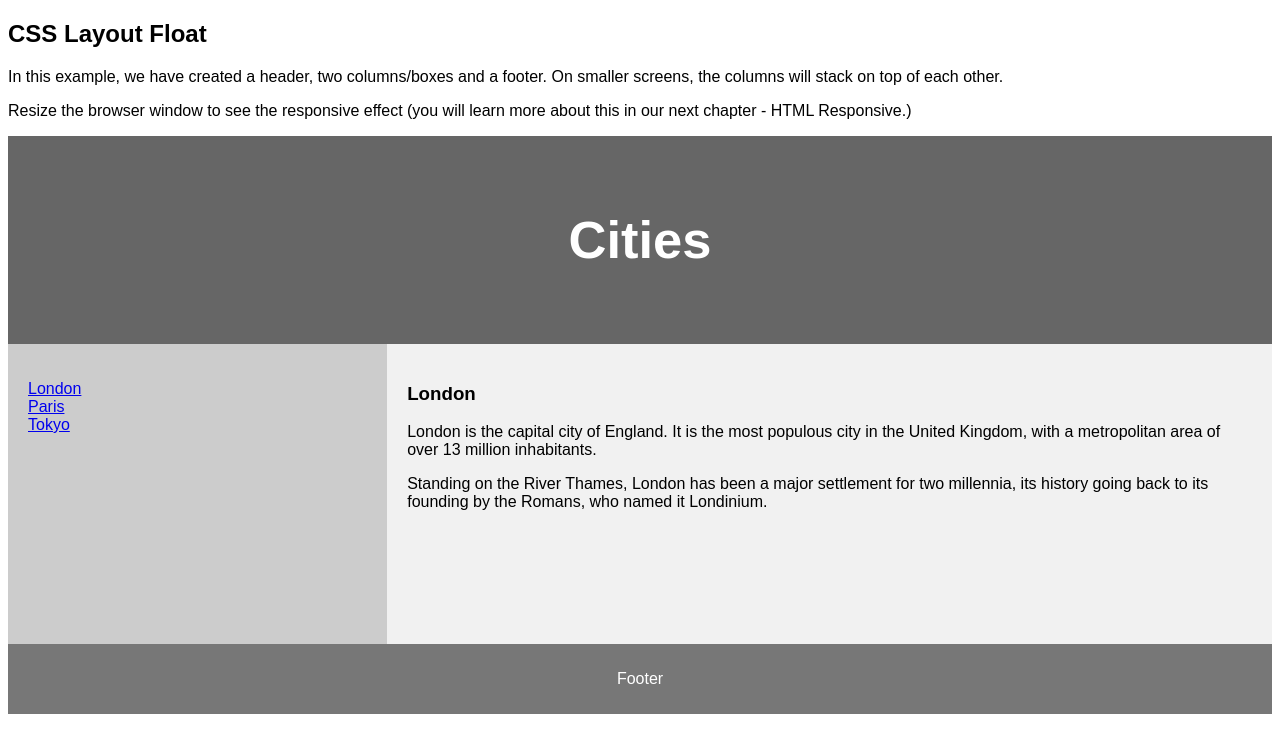
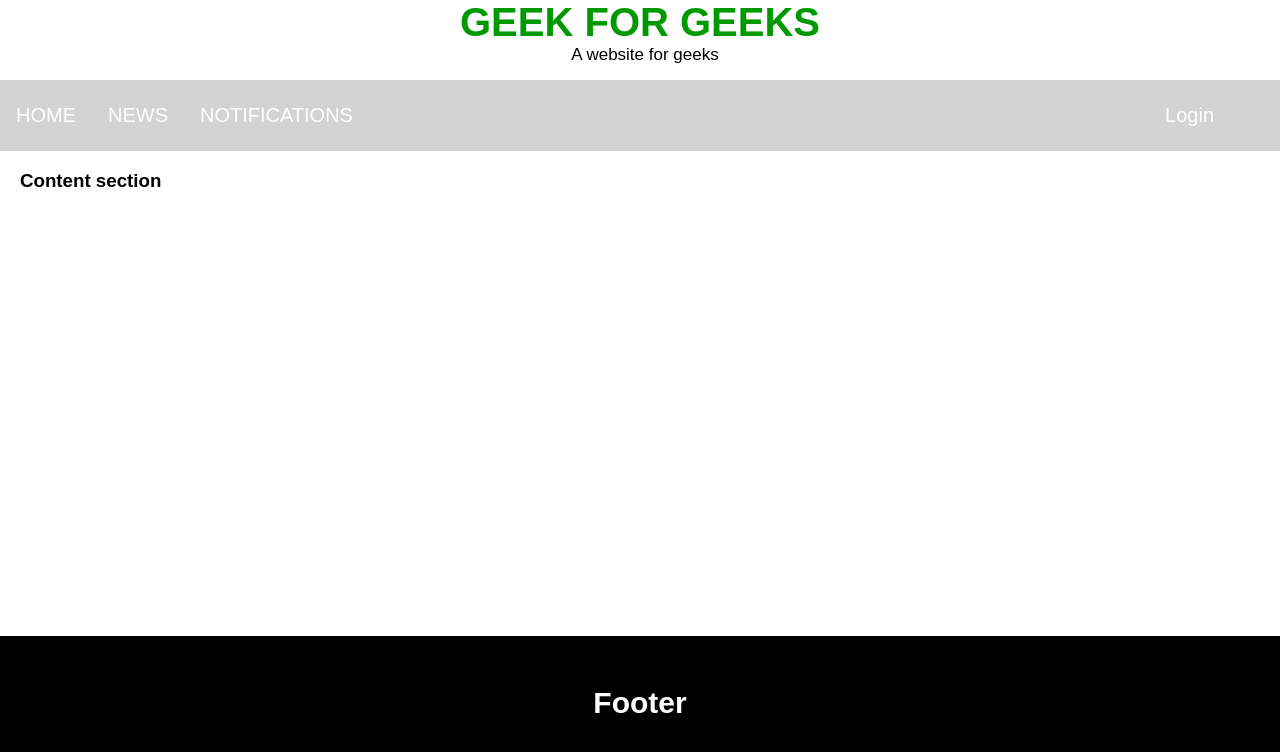
Before and after one commit to Prem192002/webtest, a plain HTML site: page index.html in a window 1280 px wide. Drawn offline with Linux system fonts and the light colour scheme.

Commit message:
first basic template design

```diff
--- a/index.html
+++ b/index.html
@@ -3,34 +3,36 @@
 <head>
   <title>CSS Template</title>
   <meta charset="utf-8">
-  <meta name="viewport" content="width=device-width, initial-scale=1">
+  <meta name="viewport" content="width=device-width, initial-scale=1.0">
   <link rel="stylesheet" type="text/css" href="style.css">
 </head>
 <body>
 
-<h2>CSS Layout Float</h2>
-<p>In this example, we have created a header, two columns/boxes and a footer. On smaller screens, the columns will stack on top of each other.</p>
-<p>Resize the browser window to see the responsive effect (you will learn more about this in our next chapter - HTML Responsive.)</p>
-
-<header>
-  <h2>Cities</h2>
+<header class="header-tag">
+  <div id="header1">
+    GEEK FOR GEEKS
+  </div>
+  <div id="header2">
+    A website for geeks
+  </div>
 </header>
 
-<section>
-  <nav>
-    <ul>
-      <li><a href="#">London</a></li>
-      <li><a href="#">Paris</a></li>
-      <li><a href="#">Tokyo</a></li>
-    </ul>
-  </nav>
+<nav class="menu">
+  <div id="pages-div">
+    <a href="#home">HOME</a>
+    <a href="#news">NEWS</a>
+    <a href="#notification">NOTIFICATIONS</a>
+  </div>
+  <div id="login-div">
+    <a href="login.html"> Login</a>
+  </div>
+</nav>
 
-  <article>
-    <h1>London</h1>
-    <p>London is the capital city of England. It is the most populous city in the  United Kingdom, with a metropolitan area of over 13 million inhabitants.</p>
-    <p>Standing on the River Thames, London has been a major settlement for two millennia, its history going back to its founding by the Romans, who named it Londinium.</p>
-  </article>
-</section>
+<main class="body_sec">
+  <section id="Content">
+      <h3>Content section</h3>
+  </section>
+</main>
 
 <footer>
   <p>Footer</p>
--- a/style.css
+++ b/style.css
@@ -1,4 +1,4 @@
-* {
+*{
     box-sizing: border-box;
   }
 
@@ -6,57 +6,63 @@
   font-family: Arial, Helvetica, sans-serif;
 }
 
-  /* Style the header */
-  header {
-    background-color: #666;
-    padding: 30px;
+#header1{
   text-align: center;
-    font-size: 35px;
-    color: white;
+  font-size: 40px;
+  color: #009900;
+  font-weight: bold;
 }
 
-  /* Create two columns/boxes that floats next to each other */
-  nav {
-    float: left;
-    width: 30%;
-    height: 300px; /* only for demonstration, should be removed */
-    background: #ccc;
-    padding: 20px;
+#header2{
+  text-align: center;
+  font-size: 17px;
+  margin-left: 10px;
+  margin-bottom: 15px;
 }
 
-  /* Style the list inside the menu */
-  nav ul {
-    list-style-type: none;
-    padding: 0;
+body{
+  margin: 0 auto;
+  background-position: center;
+  background-size: contain;
+}
+.menu{
+  position:relative;
+  top: 0;
+  background-color: lightgrey;
+  padding: 10px 0px 10px 0px;
+  color: white;
+  margin: 0 auto;
+  overflow: hidden;
 }
 
-  article {
+.menu a{
   float: left;
-    padding: 20px;
-    width: 70%;
-    background-color: #f1f1f1;
-    height: 300px; /* only for demonstration, should be removed */
+  color: white;
+  text-align: center;
+  padding: 14px 16px;
+  text-decoration: none;
+  font-size: 20px;
 }
 
-  /* Clear floats after the columns */
-  section::after {
-    content: "";
-    display: table;
-    clear: both;
+#login-div{
+  right:auto;
+  float: right;
+  margin-right: 50px;
 }
 
-  /* Style the footer */
-  footer {
-    background-color: #777;
-    padding: 10px;
+footer{
+  width: 100%;
+  bottom: 0px;
+  background-color: #000;
+  color: #fff;
+  position: absolute;
+  padding-top: 20px;
+  padding-bottom: 50px;
   text-align: center;
-    color: white;
+  font-size: 30px;
+  font-weight: bold;
 }
 
-  /* Responsive layout - makes the two columns/boxes stack on top of each other instead of next to each other, on small screens */
-  @media (max-width: 600px) {
-    nav, article {
-      width: 100%;
-      height: auto;
+.body_sec{
+  margin-left: 20px;
 }
-  }
```
Lines whose indentation alone changed are shown as unchanged.
